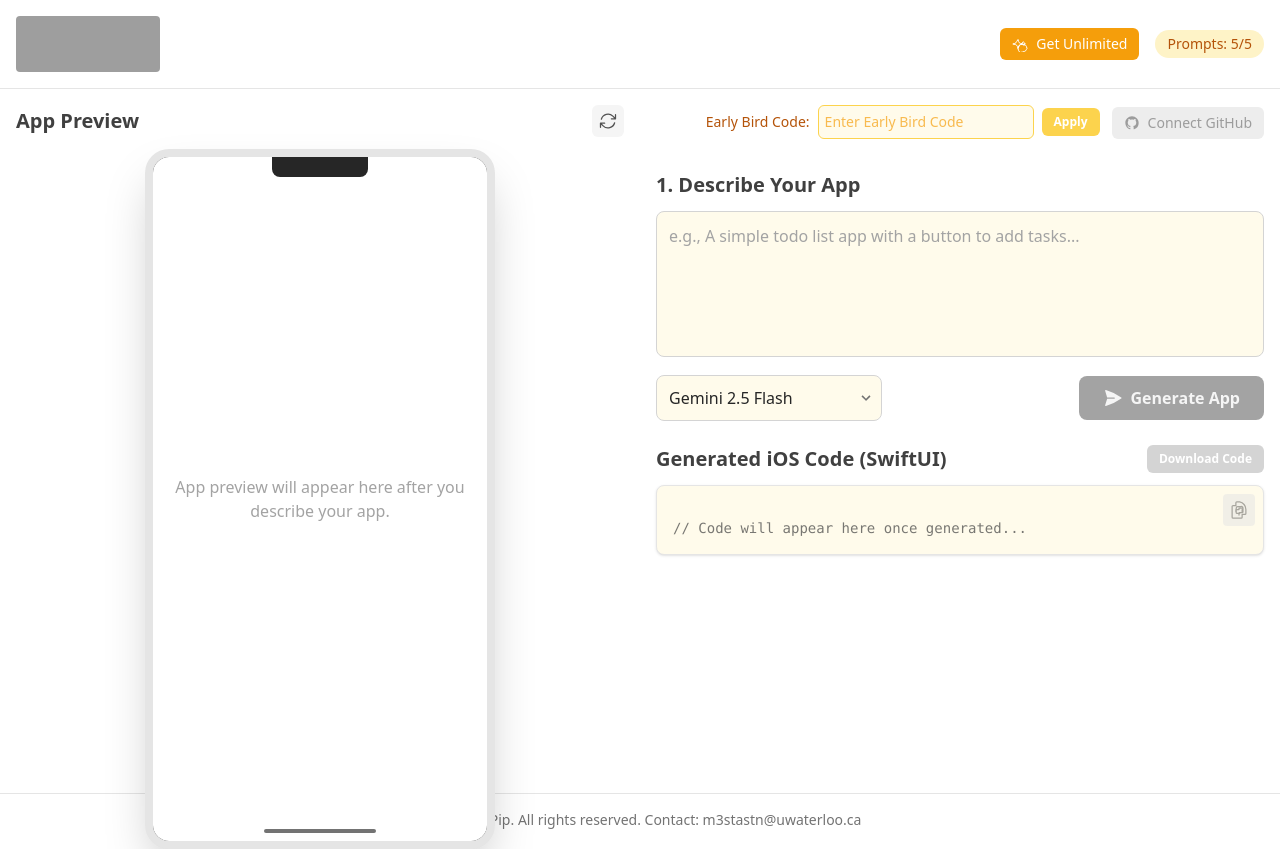
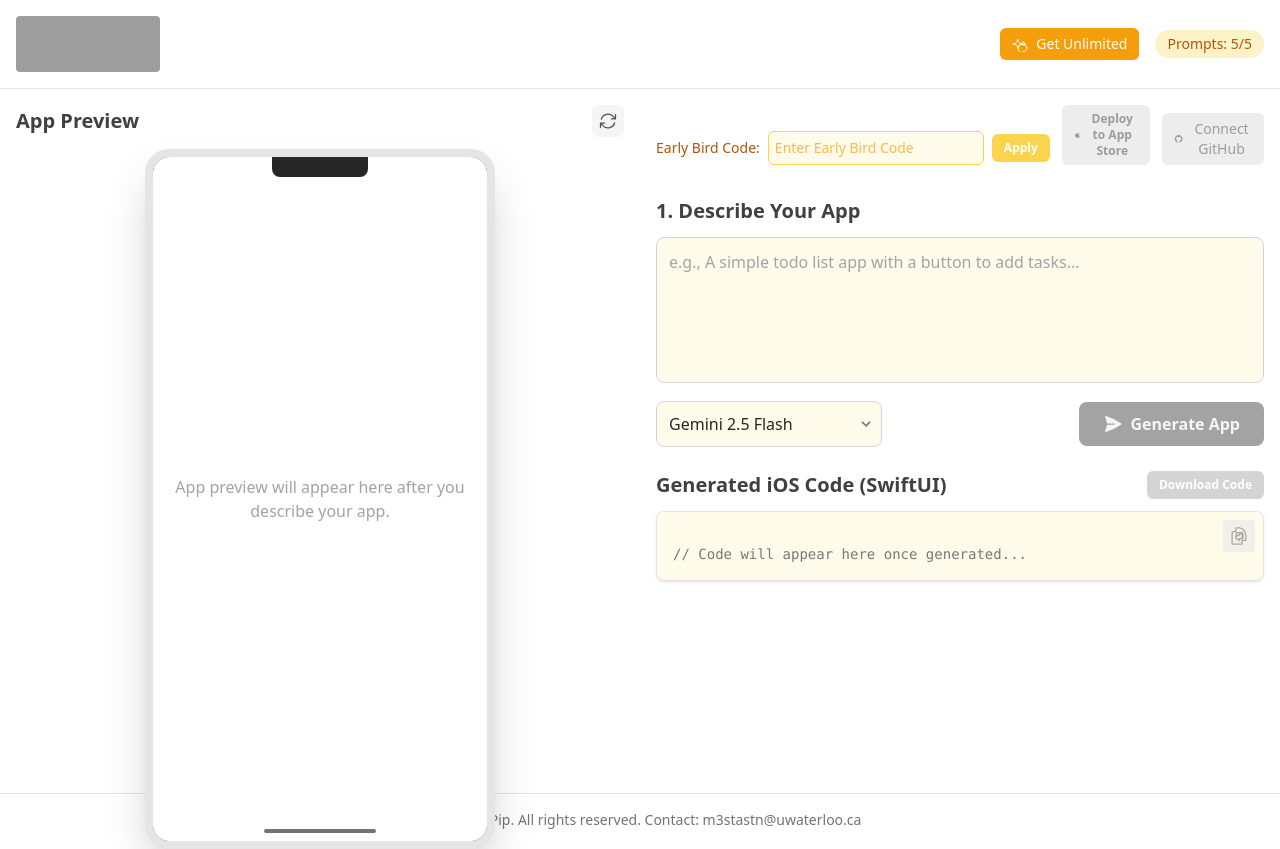
Before and after one commit to opendotfund/myPip, a React (Vite) app: page / in a window 1280 px wide. Built offline with nearby package versions, Linux system fonts and the light colour scheme; grey boxes are pictures that could not be loaded.

Commit message:
Add greyed out Deploy to App Store button
- Added disabled Deploy to App Store button beside early bird API input
- Button styled with neutral grey colors and disabled state
- Updated tooltip to indicate 'Coming Soon' status
- Matches styling of disabled GitHub button for consistency

```diff
--- a/App.tsx
+++ b/App.tsx
@@ -308,6 +308,17 @@ const App: React.FC = () => {
           <div className="flex flex-col sm:flex-row justify-end items-end gap-3 mb-2"> {/* Changed items-center to items-end */}
              <EarlyBirdApiInput onApplyApiKey={handleApplyApiKey} isLoading={isLoading} />
              <button
+                onClick={() => window.open('https://developer.apple.com/app-store/', '_blank')}
+                disabled
+                className="flex items-center px-3 py-1.5 bg-neutral-200 text-neutral-500 rounded-md text-xs font-semibold cursor-not-allowed opacity-70 transition-colors duration-150 focus:outline-none focus:ring-2 focus:ring-neutral-400 focus:ring-offset-1 focus:ring-offset-white"
+                title="Deploy to App Store (Coming Soon)"
+              >
+                <svg className="h-4 w-4 mr-1.5" viewBox="0 0 24 24" fill="currentColor">
+                  <path d="M18.71 19.5c-.83 1.24-1.71 2.45-3.05 2.47-1.34.03-1.77-.79-3.29-.79-1.53 0-2 .77-3.27.82-1.31.05-2.3-1.32-3.14-2.53C4.25 17 2.94 12.45 4.7 9.39c.87-1.52 2.43-2.48 4.12-2.51 1.28-.02 2.5.87 3.29.87.78 0 2.26-1.07 3.81-.91.65.03 2.47.26 3.64 1.98-.09.06-2.17 1.28-2.15 3.81.03 3.02 2.65 4.03 2.68 4.04-.03.07-.42 1.44-1.38 2.83M13 3.5c.73-.83 1.94-1.46 2.94-1.5.13 1.17-.34 2.35-1.04 3.19-.69.85-1.83 1.51-2.95 1.42-.15-1.15.41-2.35 1.05-3.11z"/>
+                </svg>
+                Deploy to App Store
+              </button>
+             <button
                 title="Connect GitHub (Coming Soon)"
                 disabled
                 className="flex items-center px-3 py-1.5 bg-neutral-200 text-neutral-500 rounded-md text-sm font-medium cursor-not-allowed opacity-70"
```
